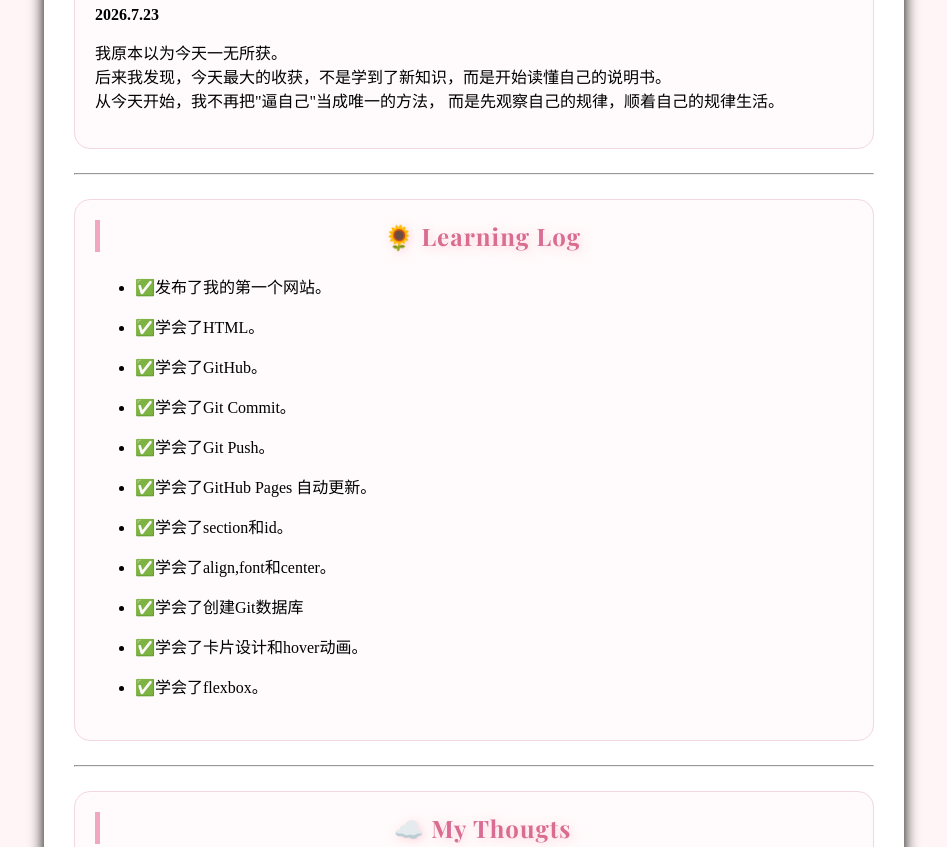
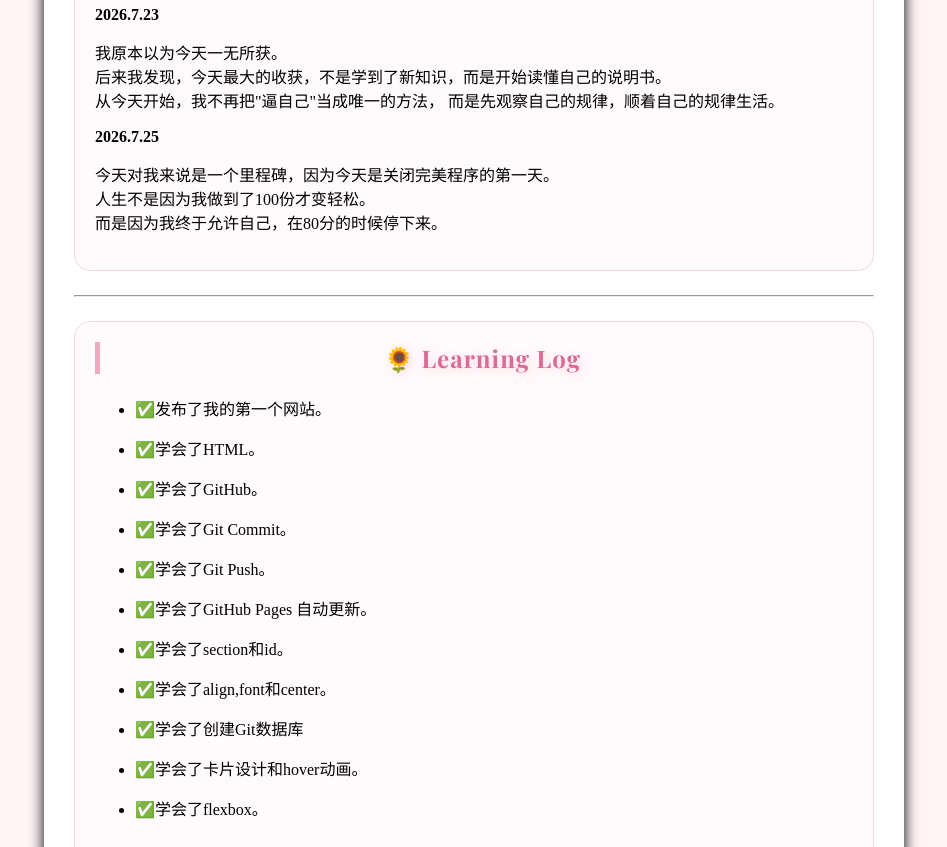
Before and after one commit to momolab-dev/momo-garden, a plain HTML site: page index.html in a window 1280 px wide. Shown: the part 2240-3087 px from the top of the page, without its empty margins (166-1113 px from the left). Drawn offline with nearby package versions, Linux system fonts and the light colour scheme; a web font is replaced by a local one.

Commit message:
Add some1

```diff
--- a/index.html
+++ b/index.html
@@ -73,6 +73,13 @@
     从今天开始，我不再把"逼自己"当成唯一的方法，
     而是先观察自己的规律，顺着自己的规律生活。
  </p>
+ <p><strong>2026.7.25</strong></p>
+ <p>今天对我来说是一个里程碑，因为今天是关闭完美程序的第一天。
+   <br>
+   人生不是因为我做到了100份才变轻松。
+   <br>
+   而是因为我终于允许自己，在80分的时候停下来。
+ </p>
 </section>
  <hr>
  <section id="Learning-Log">
@@ -144,6 +151,10 @@
     <p>休息好了，动力会自然出现。</p>
 
     <p>我要顺着规律生活，而不是一直和身体对抗。</p>
+
+    <p>我不是为了做到完美而生活。</p>
+
+    <p>我是为了能够长期、舒服地生活。</p>
    </blockquote>
 
 </section>
```
